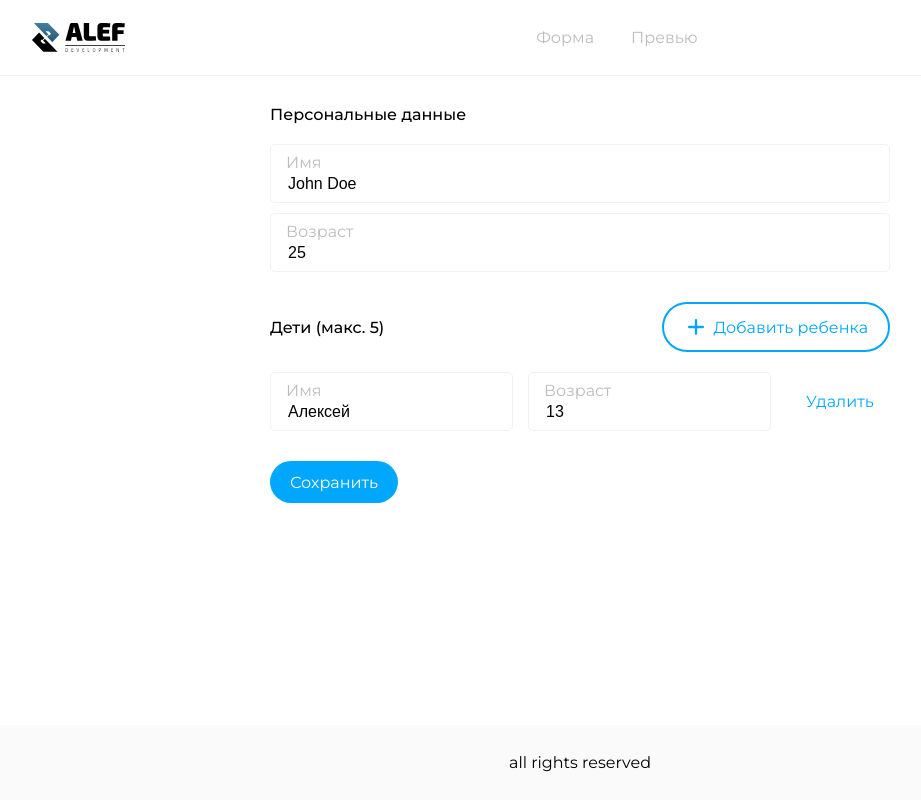
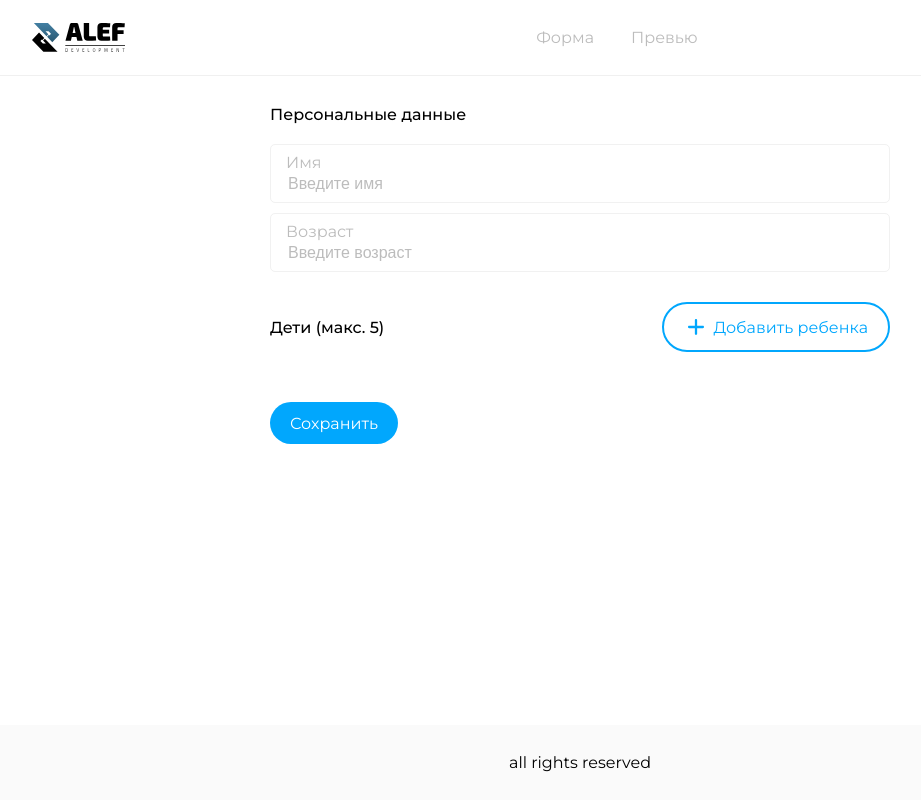
Before and after one commit to myavzur/vue-alef-app, a Vue app: page /edit in a window 1280 px wide. Shown: the whole page, without its empty margins (60-981 px from the left). Built offline with nearby package versions, Linux system fonts and the light colour scheme.

Commit message:
Persist state

```diff
--- a/src/stores/user.store.ts
+++ b/src/stores/user.store.ts
@@ -2,28 +2,19 @@ import type { UpdateUserInfoParams, User } from '@/interfaces'
 import { defineStore } from 'pinia'
 
 interface State {
-  user: User | null
+  user: User
 }
 
 export const useUserStore = defineStore('user', {
-  state: (): State => ({
-    user: {
-      id: Math.random(),
-      name: 'John Doe',
-      age: 25,
-      children: [
-        {
-          id: Math.random(),
-          name: 'Алексей',
-          age: 13,
-          children: []
-        }
-      ]
+  state: (): State => {
+    const userInStore = localStorage.getItem('user')
+    return {
+      user: userInStore ? JSON.parse(userInStore) : { children: [] }
     }
-  }),
+  },
   actions: {
-    setUser(newUser: User) {
-      this.user = newUser
+    saveUser() {
+      localStorage.setItem('user', JSON.stringify(this.user))
     },
 
     updateUserInfo(newInfo: UpdateUserInfoParams) {
@@ -33,16 +24,22 @@ export const useUserStore = defineStore('user', {
         ...this.user,
         ...newInfo
       }
+
+      this.saveUser()
     },
 
     addUserChildren(children: User[]) {
       if (!this.user) return
       this.user.children.push(...children)
+
+      this.saveUser()
     },
 
     removeUserChild(id: User['id']) {
       if (!this.user) return
       this.user.children = this.user.children.filter((child) => child.id !== id)
+
+      this.saveUser()
     }
   }
 })
```
